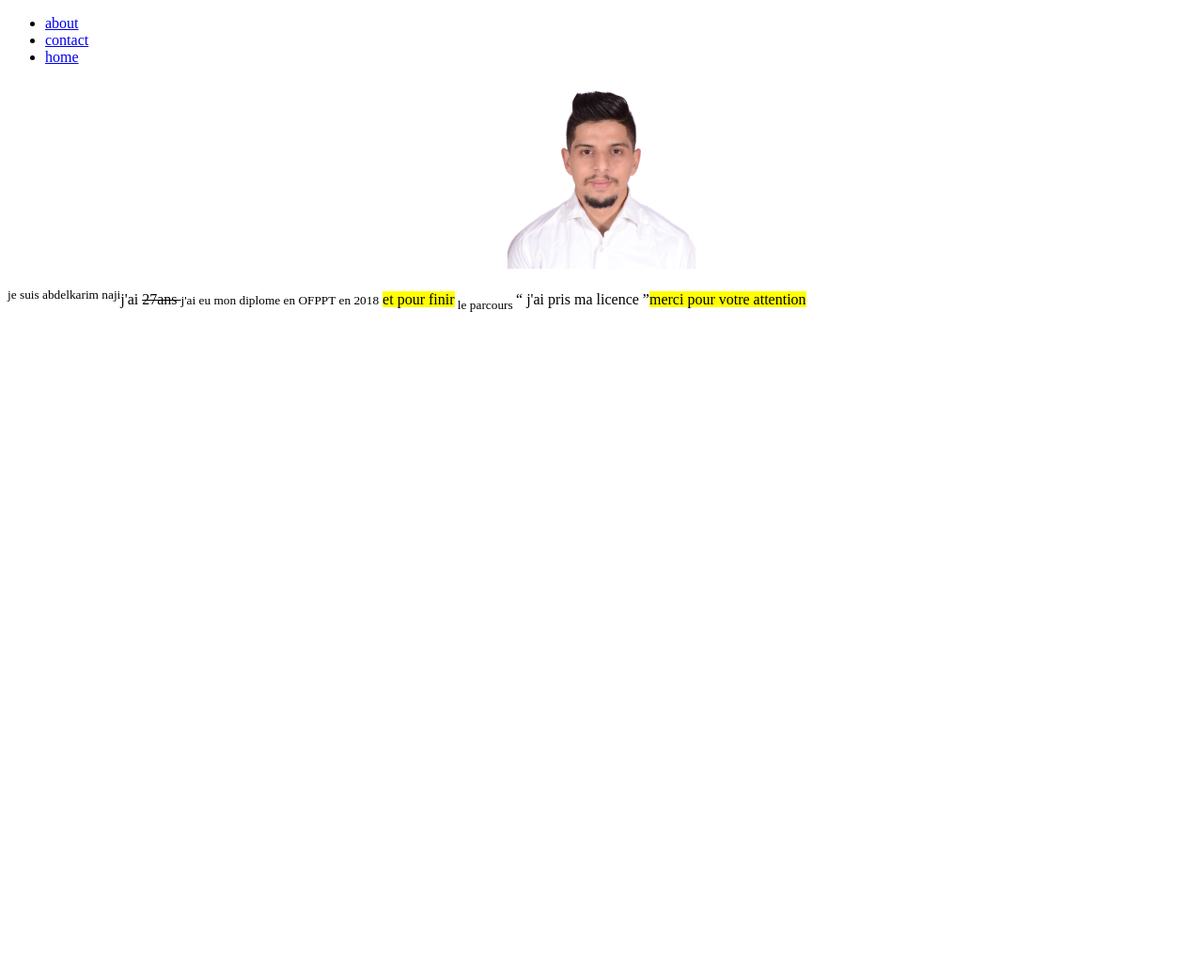
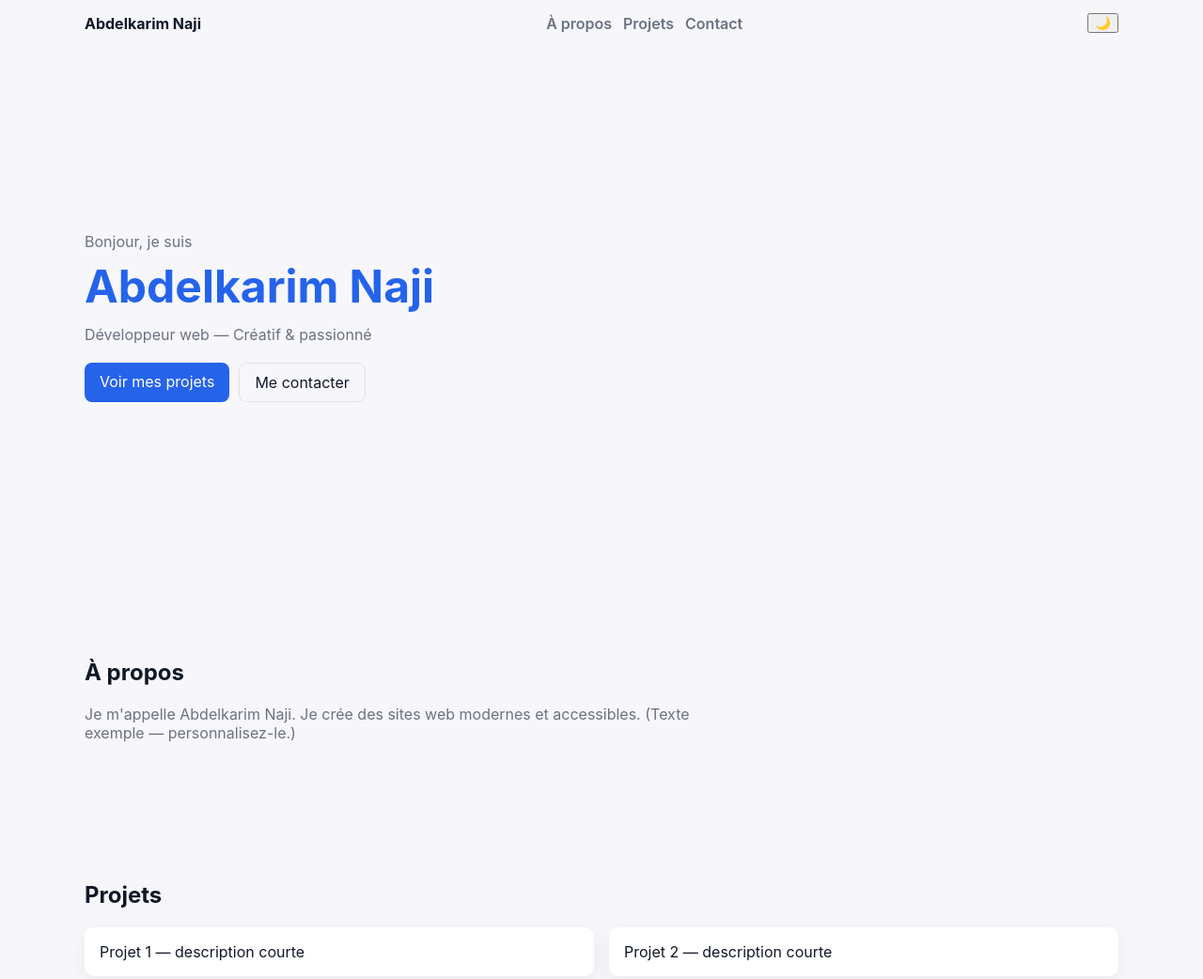
Before and after one commit to ABDELKARIM-NAJI/work-1, a plain HTML site: page index.html in a window 1280 px wide. Shown: the top 1042 px of the page at 94% size. Before the commit the page ends 800 px from the top, so only its background shows below. Drawn offline with Linux system fonts and the light colour scheme.

Commit message:
portfolio

```diff
--- a/index.html
+++ b/index.html
@@ -1,30 +1,61 @@
-<!DOCTYPE html>
-<html lang="en">
+<!doctype html>
+<html lang="fr">
+<head>
+    <meta charset="utf-8">
+    <meta name="viewport" content="width=device-width, initial-scale=1">
+    <title>Portfolio — Abdelkarim Naji</title>
+    <link rel="stylesheet" href="style.css">
+    <link rel="shortcut icon" href="src/DSC_9240 copie.jpg" type="image/x-icon">
+</head>
+<body>
+    <header class="site-header">
+        <nav class="nav container">
+            <a class="logo" href="#home">Abdelkarim Naji</a>
+            <ul class="nav-links">
+                <li><a href="#about">À propos</a></li>
+                <li><a href="#projects">Projets</a></li>
+                <li><a href="#contact">Contact</a></li>
+            </ul>
+            <button id="theme-toggle" class="theme-toggle" aria-label="Basculer le thème">🌙</button>
+        </nav>
+    </header>
 
-<head>
-    <meta charset="UTF-8">
-    <meta name="viewport" content="width=device-width, initial-scale=1.0">
-    <title>mon cv digital </title>
-    <link rel="stylesheet" href="styles.css">
-<link rel="shortcut icon" href="src/DSC_9240 copie.jpg" type="image/x-icon">
-</head>
+    <main>
+        <section id="home" class="hero">
+            <div class="hero-content container">
+                <p class="hello">Bonjour, je suis</p>
+                <h1 class="hero-name">Abdelkarim Naji</h1>
+                <p class="hero-sub">Développeur web — Créatif & passionné</p>
+                <div class="hero-cta">
+                    <a class="btn" href="#projects">Voir mes projets</a>
+                    <a class="btn ghost" href="#contact">Me contacter</a>
+                </div>
+            </div>
+        </section>
 
-<body>
-    <nav>
-        <div>
-            <ul class="nav-links">
-                <li><a href="/src/about.html">about</a></li>
-                <li><a href="/src/contact.html">contact</a></li>
-                <li><a href="/src/home.html">home</a></li>
-            </ul>
-        </div>
-    </nav>
-    <center><img src="src/DSC_9240 copie.jpg" width="200"></center>
-    <p><sup>je suis abdelkarim naji</sup>j'ai <del>27ans </del><small>j'ai eu mon diplome en OFPPT en 2018</small>
-        <mark>et pour finir</mark><sub> le parcours </sub> <q> j'ai pris ma licence </q><mark>merci pour votre
-            attention</mark></p>
+        <section id="about" class="section about container">
+            <h2>À propos</h2>
+            <p>Je m'appelle Abdelkarim Naji. Je crée des sites web modernes et accessibles. (Texte exemple — personnalisez-le.)</p>
+        </section>
 
+        <section id="projects" class="section projects container">
+            <h2>Projets</h2>
+            <div class="project-grid">
+                <article class="project">Projet 1 — description courte</article>
+                <article class="project">Projet 2 — description courte</article>
+            </div>
+        </section>
 
+        <section id="contact" class="section contact container">
+            <h2>Contact</h2>
+            <p>Envoyez-moi un message : <a href="mailto:abdelkarim@example.com">abdelkarim@example.com</a></p>
+        </section>
+    </main>
+
+    <footer class="site-footer container">
+        <p>© <span id="year"></span> Abdelkarim Naji</p>
+    </footer>
+
+    <script src="script.js"></script>
 </body>
-
 </html>
--- a/script.js
+++ b/script.js
@@ -0,0 +1,37 @@
+// Small interactions: year, smooth scroll, theme toggle, reveal
+document.addEventListener('DOMContentLoaded', function(){
+  const yearEl = document.getElementById('year');
+  if(yearEl) yearEl.textContent = new Date().getFullYear();
+
+  // Smooth internal links
+  document.querySelectorAll('a[href^="#"]').forEach(a=>{
+    a.addEventListener('click', function(e){
+      const href = this.getAttribute('href');
+      if(href && href.startsWith('#')){
+        const target = document.querySelector(href);
+        if(target){ e.preventDefault(); target.scrollIntoView({behavior:'smooth', block:'start'}); }
+      }
+    });
+  });
+
+  // Theme toggle
+  const themeToggle = document.getElementById('theme-toggle');
+  const stored = localStorage.getItem('theme');
+  if(stored) document.documentElement.setAttribute('data-theme', stored);
+  if(themeToggle){
+    themeToggle.textContent = document.documentElement.getAttribute('data-theme') === 'dark' ? '☀️' : '🌙';
+    themeToggle.addEventListener('click', ()=>{
+      const cur = document.documentElement.getAttribute('data-theme');
+      const next = cur === 'dark' ? '' : 'dark';
+      if(next) document.documentElement.setAttribute('data-theme', next); else document.documentElement.removeAttribute('data-theme');
+      localStorage.setItem('theme', next);
+      themeToggle.textContent = next === 'dark' ? '☀️' : '🌙';
+    });
+  }
+
+  // Simple reveal on scroll
+  const io = new IntersectionObserver((entries)=>{
+    entries.forEach(en=>{ if(en.isIntersecting) en.target.classList.add('visible'); });
+  },{threshold:0.12});
+  document.querySelectorAll('.reveal, .project, .section').forEach(el=>io.observe(el));
+});
--- a/style.css
+++ b/style.css
@@ -1,5 +1,47 @@
-<style>
-body {background-color: powderblue;}
-h1   {color: blue;}
-p    {color: red;}
-</style>
+:root{
+	--bg:#f7f7fb;
+	--card:#ffffff;
+	--text:#111827;
+	--muted:#6b7280;
+	--accent:#2563eb;
+}
+
+*{box-sizing:border-box}
+html,body{height:100%;margin:0}
+body{font-family:Inter, system-ui, -apple-system, "Segoe UI", Roboto, "Helvetica Neue", Arial; background:var(--bg); color:var(--text); -webkit-font-smoothing:antialiased}
+.container{width:min(1100px,92%);margin:0 auto}
+
+.site-header{background:transparent;padding:14px 0}
+.nav{display:flex;align-items:center;gap:16px;justify-content:space-between}
+.logo{font-weight:700;color:var(--text);text-decoration:none}
+.nav-links{list-style:none;display:flex;gap:12px;margin:0;padding:0}
+.nav-links a{text-decoration:none;color:var(--muted);font-weight:600}
+
+.hero{min-height:72vh;display:flex;align-items:center}
+.hero-content{padding:48px 0;text-align:left}
+.hello{margin:0 0 8px;color:var(--muted)}
+.hero-name{font-size:3rem;margin:0;color:var(--accent)}
+.hero-sub{margin:12px 0 20px;color:var(--muted)}
+.hero-cta{display:flex;gap:10px}
+.btn{display:inline-block;padding:10px 16px;border-radius:8px;background:var(--accent);color:#fff;text-decoration:none}
+.btn.ghost{background:transparent;border:1px solid rgba(0,0,0,0.08);color:var(--text)}
+
+.section{padding:56px 0}
+.about p{max-width:70ch;color:var(--muted)}
+
+.project-grid{display:grid;grid-template-columns:repeat(auto-fit,minmax(220px,1fr));gap:16px}
+.project{background:var(--card);padding:16px;border-radius:10px;box-shadow:0 6px 18px rgba(16,24,40,0.06)}
+
+.site-footer{padding:28px 0;text-align:center;color:var(--muted)}
+
+/* Reveal animation */
+.reveal{opacity:0;transform:translateY(10px);transition:all .6s ease}
+.reveal.visible{opacity:1;transform:none}
+
+/* Dark theme */
+:root[data-theme="dark"]{--bg:#0b1220;--card:#071028;--text:#e6eef8;--muted:#9aa7bd;--accent:#60a5fa}
+
+@media (max-width:700px){
+	.hero-name{font-size:2.2rem}
+	.nav-links{display:none}
+}
```
